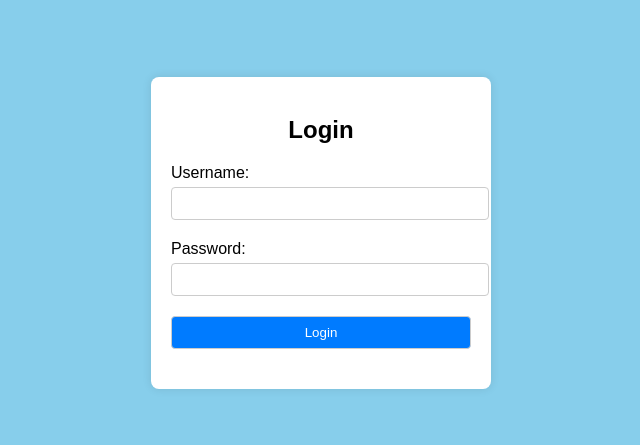
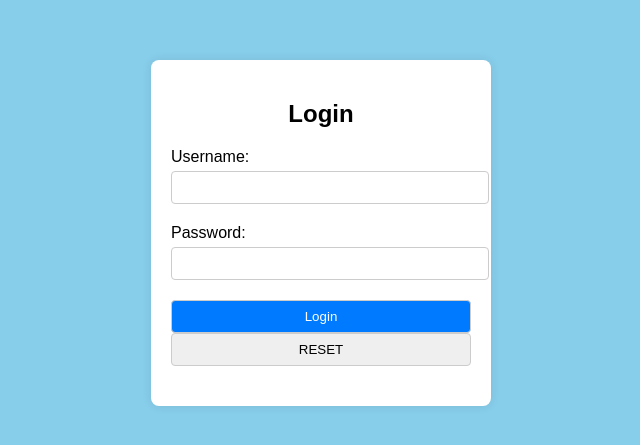
Before and after one commit to Collageprojects/Simple_Login_page, a plain HTML site: page index.html in a window 1280 px wide. Shown: the part 167-612 px from the top of the page, without its empty margins (319-959 px from the left). Drawn offline with Linux system fonts and the light colour scheme.

Commit message:
index.html

```diff
--- a/index.html
+++ b/index.html
@@ -74,6 +74,7 @@
         </div>
         <div class="form">
             <input type="submit" value="Login">
+            <input type="reset" value="RESET">
         </div>
     </form>
 </div>
```
